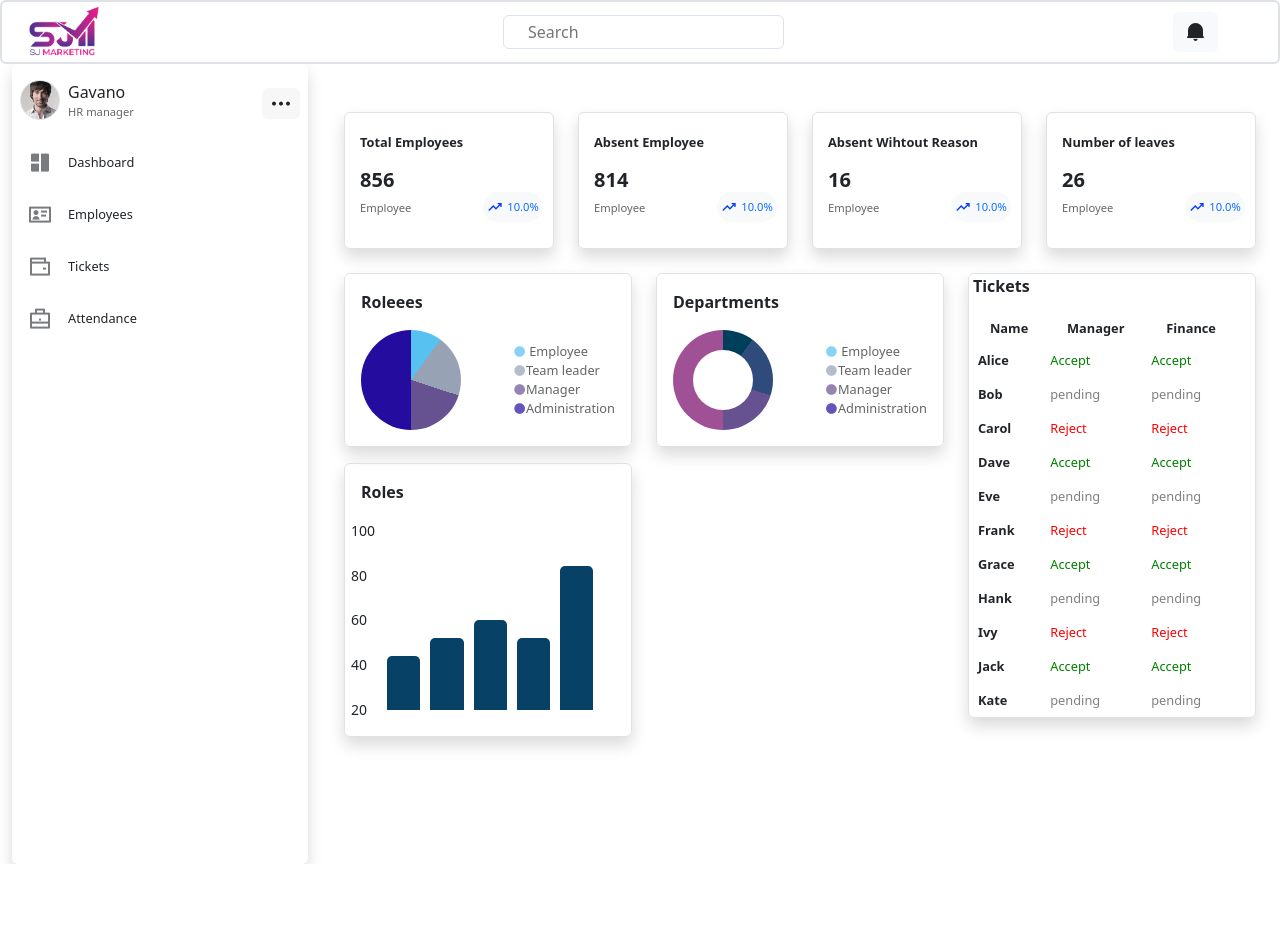
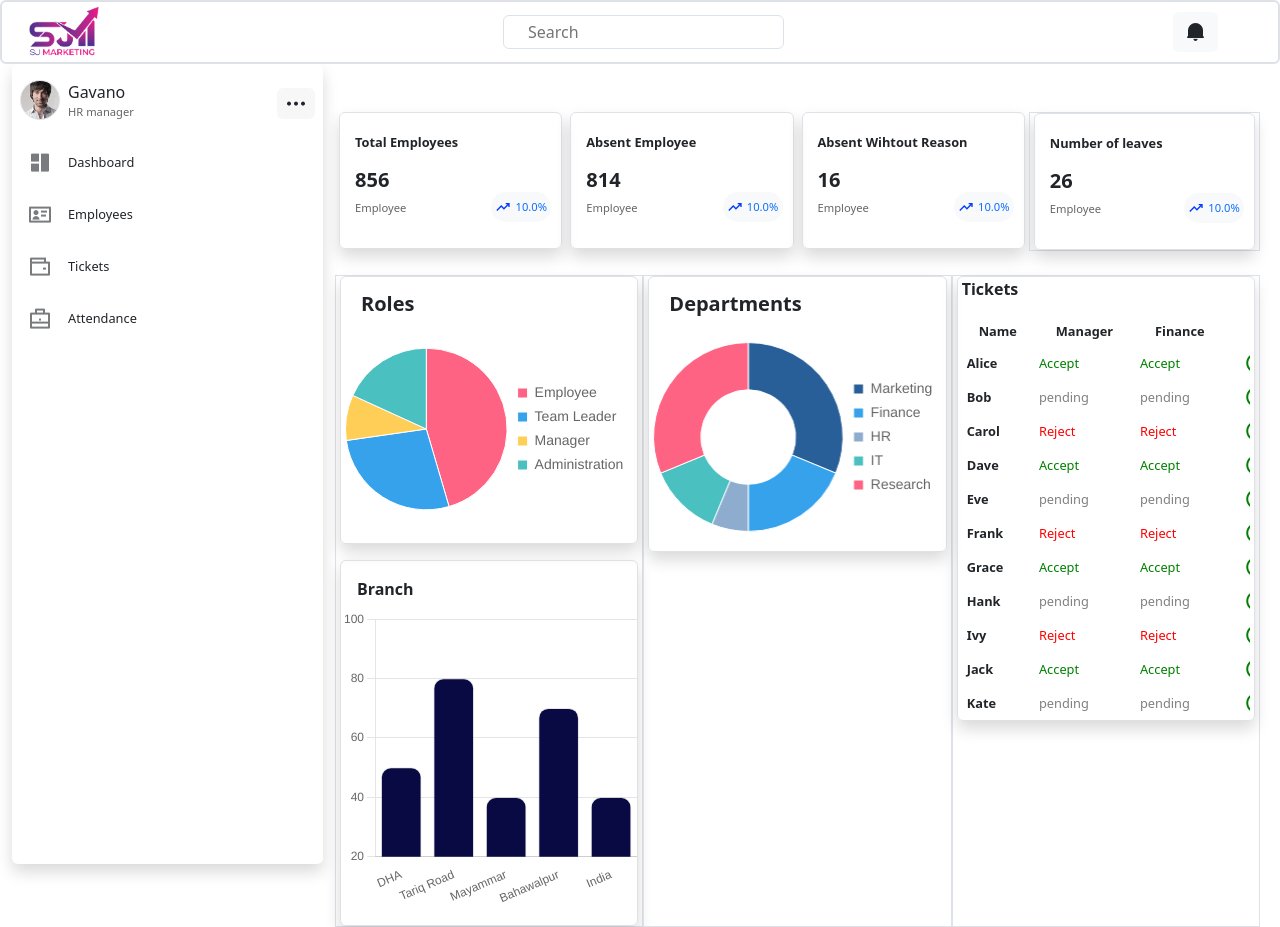
Before and after one commit to mohibullah7/Sj-marketing-Dashboard-website, a plain HTML site: page index.html in a window 1280 px wide. Before the commit the page ends 864 px from the top, so only its background shows below. Drawn offline with nearby package versions, Linux system fonts and the light colour scheme.

Commit message:
today worked on charts

```diff
--- /dev/null
+++ b/branchChart.js
@@ -0,0 +1,156 @@
+// const ctx = document.getElementById('chart2').getContext('2d');
+// const myChart = new Chart(ctx, {
+//   type: 'bar',
+//   data: {
+//     labels: ['DHA', 'Tariq Road', 'Mayammar', 'Bahawalpur', 'India'],
+//     datasets: [{
+//       label: '# of Votes',
+//       data: [100, 80, 60, 40, 40],
+//       backgroundColor: '#090944',
+//       borderWidth: 1,
+//       barThickness: 30, // Width of the bars
+//       borderRadius: 10,
+//       borderSkipped: false,
+//       categoryPercentage: 0.8, // Space between bars
+//       barPercentage: 0.9, // Space within each bar
+//     }]
+//   },
+//   options: {
+//     plugins: {
+//       legend: {
+//         display: false,
+//         labels: {
+//           font: {
+//             size: 10 // Font size for legend
+//           }
+//         }
+//       },
+//       tooltip: {
+//         callbacks: {
+//           label: function(tooltipItem) {
+//             const label = tooltipItem.dataset.label || '';
+//             const value = tooltipItem.raw || '';
+//             return `${label}: ${value}`;
+//           }
+//         },
+//         titleFont: {
+//           size: 12 // Font size for tooltip title
+//         },
+//         bodyFont: {
+//           size: 10 // Font size for tooltip body
+//         }
+//       }
+//     },
+//     scales: {
+//       y: {
+//         beginAtZero: false,
+//         min: 20,
+//         max: 100,
+//         ticks: {
+//           stepSize: 20,
+//           callback: function(value) {
+//             return value;
+//           },
+//           font: {
+//             size: 12 // Font size for y-axis labels
+//           }
+//         },
+//         grid: {
+//           display: true,
+//           borderDash: [5, 5],
+//           color: 'rgba(0, 0, 0, 0.1)' // Color for grid lines
+//         }
+//       },
+//       x: {
+//         ticks: {
+//           font: {
+//             size: 12 // Font size for x-axis labels
+//           }
+//         },
+//         grid: {
+//           display: false
+//         }
+//       }
+//     }
+//   }
+// });
+
+
+const ctx = document.getElementById('chart2').getContext('2d');
+const myChart = new Chart(ctx, {
+  type: 'bar',
+  data: {
+    labels: ['DHA', 'Tariq Road', 'Mayammar', 'Bahawalpur', 'India'],
+    datasets: [{
+      label: '# of Votes',
+      data: [50, 80, 40, 70, 40],
+      backgroundColor: '#090944',
+      borderWidth: 1,
+      barThickness: 40, // Width of the bars
+      borderRadius: 10,
+      borderSkipped: false,
+      categoryPercentage: 0.8, // Space between bars
+      barPercentage: 0.9, // Space within each bar
+    }]
+  },
+  options: {
+    responsive: true, // Make the chart responsive
+    maintainAspectRatio: false, // Allow the chart to resize
+    plugins: {
+      legend: {
+        display: false,
+        labels: {
+          font: {
+            size: 10 // Font size for legend
+          }
+        }
+      },
+      tooltip: {
+        callbacks: {
+          label: function(tooltipItem) {
+            const label = tooltipItem.dataset.label || '';
+            const value = tooltipItem.raw || '';
+            return `${label}: ${value}`;
+          }
+        },
+        titleFont: {
+          size: 12 // Font size for tooltip title
+        },
+        bodyFont: {
+          size: 10 // Font size for tooltip body
+        }
+      }
+    },
+    scales: {
+      y: {
+        beginAtZero: false,
+        min: 20,
+        max: 100,
+        ticks: {
+          stepSize: 20,
+          callback: function(value) {
+            return value;
+          },
+          font: {
+            size: 12 // Font size for y-axis labels
+          }
+        },
+        grid: {
+          display: true,
+          borderDash: [5, 5],
+          color: 'rgba(0, 0, 0, 0.1)' // Color for grid lines
+        }
+      },
+      x: {
+        ticks: {
+          font: {
+            size: 12 // Font size for x-axis labels
+          }
+        },
+        grid: {
+          display: false
+        }
+      }
+    }
+  }
+});
--- /dev/null
+++ b/chart1.js
@@ -0,0 +1,65 @@
+
+// const ctx1 = document.getElementById('chart1');
+
+// new Chart(ctx1, {
+//   type: 'pie',
+//   data: {
+//     labels: ['Employee', 'Team Leader', 'Manager', 'Administration'],
+//     datasets: [{
+//       data: [50, 30, 10, 20],
+//       backgroundColor: ['#FF6384', '#36A2EB', '#FFCE56', '#4BC0C0'], // Different colors for the sections
+//       borderWidth: 1
+//     }]
+//   },
+//   options: {
+//     plugins: {
+//       legend: {
+//         display: true,
+//         position: 'right', // Position the legend to the right side
+//         labels: {
+//           boxWidth: 10, // Customize box size for legend items
+
+//           font: {
+//             size: 14 // Customize font size
+//           }
+//         }
+//       }
+//     },
+//     responsive: true,
+//     maintainAspectRatio: false, // Allow responsiveness for the chart
+//   }
+// });
+
+
+const ctx1 = document.getElementById('chart1').getContext('2d');
+
+new Chart(ctx1, {
+  type: 'pie',
+  data: {
+    labels: ['Employee', 'Team Leader', 'Manager', 'Administration'],
+    datasets: [{
+      data: [50, 30, 10, 20],
+      backgroundColor: ['#FF6384', '#36A2EB', '#FFCE56', '#4BC0C0'], // Different colors for sections
+      borderWidth: 1
+    }]
+  },
+  options: {
+    plugins: {
+      legend: {
+        display: true,
+        position: 'right',
+        labels: {
+          boxWidth: 10, // Adjust box size
+          boxHeight: 10, // Make the boxes more square-shaped
+          borderRadius: 50, // Circular boxes
+          padding: 10, // Space between the legend items
+          font: {
+            size: 14 // Customize font size
+          }
+        }
+      }
+    },
+    responsive: true,
+    maintainAspectRatio: false // Responsive chart
+  }
+});
--- /dev/null
+++ b/department.js
@@ -0,0 +1,35 @@
+
+
+
+const ctx3 = document.getElementById('chart3').getContext('2d'); // Updated variable for doughnut chart
+
+new Chart(ctx3, {
+  type: 'doughnut', // Changed type to doughnut
+  data: {
+    labels: ['Marketing', 'Finance', 'HR', 'IT','Research'],
+    datasets: [{
+      data: [50, 30, 10, 20,50],
+      backgroundColor: ['#295F98', '#36A2EB', '#8EACCD', '#4BC0C0','#FF6384'], // Different colors for sections
+      borderWidth: 1
+    }]
+  },
+  options: {
+    plugins: {
+      legend: {
+        display: true,
+        position: 'right',
+        labels: {
+          boxWidth: 10, // Adjust box size
+          boxHeight: 10, // Make the boxes more square-shaped
+          borderRadius: 50, // Circular boxes
+          padding: 10, // Space between the legend items
+          font: {
+            size: 14 // Customize font size
+          }
+        }
+      }
+    },
+    responsive: true,
+    maintainAspectRatio: false // Responsive chart
+  }
+});
--- a/index.html
+++ b/index.html
@@ -62,7 +62,7 @@
   </header>
   <section class="">
     <div class="container-fluid">
-      <div class="row position-relative">
+      <div class="row position-relative gx-1">
         <div id="offcanvas" class="col-3 d-md-inline-block d-none z-1  ">
           <aside>
             <div class="sider  rounded shadow " id="sliderid">
@@ -117,7 +117,7 @@
         <div class="col-md-9  col-12">
           <section class="mt-5">
             <div class="container-fluid">
-              <div class="row gy-4">
+              <div class="row gx-2 gy-4">
                 <div class="col-lg-3 col-md-6 col-6">
                   <div class="boxes border rounded shadow">
                     <div class="box-heading">
@@ -183,7 +183,7 @@
                   </div>
                 </div>
 
-                <div class="col-lg-3 col-md-6 col-6">
+                <div class="col-lg-3 col-md-6 col-6 border">
                   <div class="boxes border rounded shadow">
                     <div class="box-heading">
                       <p>Number of leaves</p>
@@ -204,77 +204,72 @@
                     </div>
                   </div>
                 </div>
-                <div class="col-lg-4 col-md-6 col-12 ">
-                  <div class=" py-3 px-3 rounded border shadow justify-content-between align-items-center">
-                    <!-- <div id="piechart" style="width: 300px; height: 300px;" ></div> -->
-                    <div class="roles mb-3">
-                      <p class="m-0 fw-semibold">Roleees</p>
+
+                <div class="col-lg-4 col-md-6 col-12 border">
+
+                  <div class="py-1 px-1 rounded border shadow ">
+                    <div class="roles mt-2 ms-3">
+                      <p class="m-0 fw-semibold fs-5">Roles</p>
                     </div>
-                    <div class="employee-data d-flex justify-content-between align-items-center">
-                      <div class="circle-chart">
-                        <!-- <div class="circle-chart">
-                          <canvas id="myChart"></canvas>
-                        </div> -->
-                        <div class="circle"></div>
-                      </div>
-                      <div class="data-info">
-                        <p><i class="ri-circle-fill emp1"></i> Employee</p>
-                        <p><i class="ri-circle-fill emp2"></i>Team leader</p>
-                        <p><i class="ri-circle-fill emp3"></i>Manager</p>
-                        <p>
-                          <i class="ri-circle-fill emp4"></i>Administration
-                        </p>
+                    <div class="pie-chart-container">
+                      <div class="pie-chart">
+                        <canvas id="chart1"></canvas>
                       </div>
                     </div>
                   </div>
-                  <!-- second div -->
-                  <div class="px-3 py-3 rounded border shadow mt-3">
-                    <div class="roles mb-3">
-                      <p class="m-0 fw-semibold">Roles</p>
+
+
+                  <!-- <div class=" py-1 px-1 rounded border shadow justify-content-between align-items-center">
+
+                    <div class="roles mt-2 ms-3">
+                      <p class="m-0 fw-semibold fs-5">Roles</p>
                     </div>
-                    <div class="employee-data d-flex justify-content-between align-items-center order-lg-2 order-1">
-                      <div class="chart-container">
-                        <div class="y-axis">
-                          <div class="y-label">100</div>
-                          <div class="y-label">80</div>
-                          <div class="y-label">60</div>
-                          <div class="y-label">40</div>
-                          <div class="y-label">20</div>
-                        </div>
-                        <div class="bars-container ps-3">
-                          <div class="bar" style="height: 30%; background-color: #084166;"></div>
-                          <div class="bar" style="height: 40%; background-color: #084166;"></div>
-                          <div class="bar" style="height: 50%; background-color: #084166;"></div>
-                          <div class="bar" style="height: 40%; background-color: #084166;"></div>
-                          <div class="bar" style="height: 80%; background-color: #084166;"></div>
-                        </div>
-                      </div>
+                    <div class="">
+                      <div class="pie-chart">
+                      <canvas id="chart1"></canvas>
+                    </div>
 
                     </div>
+                  </div> -->
+
+                  <!-- second div -->
+                  <div class=" py-3 rounded border shadow mt-3">
+
+                     <div class="roles px-3 mb-2">
+                      <p class="m-0 fw-semibold">Branch</p>
+                    </div>
+
+                    <div class="chart-container2 d-flex">
+                      <div class="chart-wrapper2">
+                        <canvas id="chart2"></canvas>
+                      </div>
+                    </div>
+
+
+
+
                   </div>
                 </div>
-                <div class="col-lg-4 col-md-6 col-12">
-                  <div class="px-3 py-3 rounded border shadow">
+                <div class="col-lg-4 col-md-6 col-12 border">
+                  <div class="py-1 px-1 rounded border shadow ">
+                    <div class="roles mt-2 ms-3">
+                      <p class="m-0 fw-semibold fs-5">Departments</p>
+                    </div>
+                    <div class="pie-chart-container mt-2">
+                      <div class="pie-chart">
+                        <canvas id="chart3"></canvas>
+                      </div>
+                    </div>
+                  </div>
+                  <!-- <div class="px-3 py-3 rounded border shadow">
                     <div class="departments mb-3">
                       <p class="m-0 fw-semibold">Departments</p>
                     </div>
-                    <div class="employee-data d-flex justify-content-between align-items-center">
-                      <div class="donut-chart">
-                        <div class="donut"></div>
-                      </div>
-                      <div class="data-info">
-                        <p><i class="ri-circle-fill emp1"></i> Employee</p>
-                        <p><i class="ri-circle-fill emp2"></i>Team leader</p>
-                        <p><i class="ri-circle-fill emp3"></i>Manager</p>
-                        <p>
-                          <i class="ri-circle-fill emp4"></i>Administration
-                        </p>
-                      </div>
-                    </div>
-                  </div>
+
+                  </div> -->
                 </div>
 
-                <div class="col-lg-4 col-md-6 col-12">
+                <div class="col-lg-4 col-md-6 col-12 border">
                   <div class="border rounded shadow px-1">
                     <div class="">
                       <p class="employe-name">Tickets</p>
@@ -447,9 +442,16 @@
     </div>
   </section>
 
+
+  <script src="https://cdn.jsdelivr.net/npm/chart.js"></script>
+  <script src="/chart1.js"></script>
+  <script src="/branchChart.js"></script>
+  <script src="department.js"></script>
   <script src="/script.js"></script>
 
-  <script src="path/to/chartjs/dist/chart.umd.js"></script
+
+
+
 
 
   <script src="https://cdn.jsdelivr.net/npm/bootstrap@5.3.3/dist/js/bootstrap.bundle.min.js"
--- a/script.js
+++ b/script.js
@@ -10,27 +10,3 @@ function show() {
         canvas.style.width = '';
     }
 }
-
-
-
-
-const ctx = document.getElementById('myChart');
-
-new Chart(ctx, {
-  type: 'bar',
-  data: {
-    labels: ['Red', 'Blue', 'Yellow', 'Green', 'Purple', 'Orange'],
-    datasets: [{
-      label: '# of Votes',
-      data: [12, 19, 3, 5, 2, 3],
-      borderWidth: 1
-    }]
-  },
-  options: {
-    scales: {
-      y: {
-        beginAtZero: true
-      }
-    }
-  }
-});
--- a/style.css
+++ b/style.css
@@ -361,3 +361,39 @@ background-color: #a9a9a9a5;
     margin-right: 10px;
   }
 }
+
+
+.pie-chart {
+  height: 220px;
+  width: 100%;
+}
+
+.pie-chart-container {
+  display: flex;
+  justify-content: center;
+  align-items: center;
+  width: 100%;
+  /* border: 1px solid black; */
+  /* padding: 0; */
+  height: 220px;
+}
+
+.py-1.px-1 {
+  margin-top: 0;
+}
+
+
+
+
+.chart-container2 {
+  width: 100%; /* Full width of the parent container */
+  max-width: 600px; /* Set maximum width for the container */
+  height: 300px; /* Set a fixed height for consistency */
+  margin: auto; /* Center the container if needed */
+}
+
+.chart-wrapper2 {
+  position: relative;
+  width: 100%;
+  height: 100%;
+}
```
